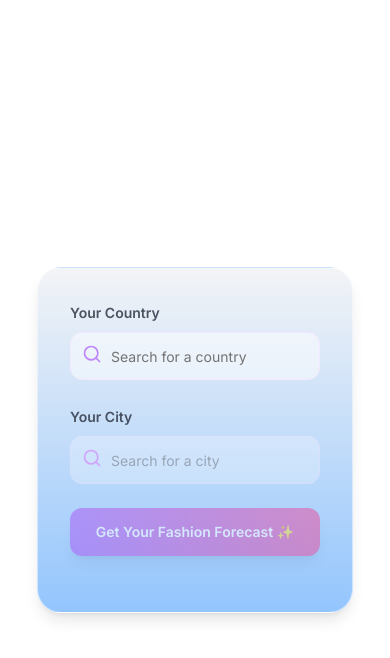
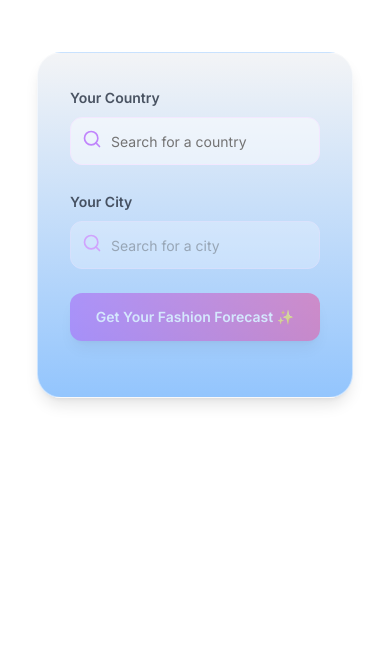
Before and after one commit to nobodyknows44/what2wear, a Next.js app: page / in a window 390 px wide. Shown: the top 658 px of the page. Built offline with nearby package versions, Linux system fonts and the light colour scheme.

Commit message:
fix of scroll on smartphone

```diff
--- a/app/components/WeatherDashboard.tsx
+++ b/app/components/WeatherDashboard.tsx
@@ -160,7 +160,8 @@ export default function WeatherDashboard({ showRecommendations, setShowRecommend
   }
 
   return (
-    <Card className={`w-[90%] max-w-3xl mx-auto backdrop-blur-sm bg-white/90 border border-white/50 shadow-lg rounded-3xl ${!showRecommendations ? 'max-w-md' : ''}`}>
+    <section className="w-full min-h-screen overflow-y-auto pb-20">
+      <Card className={`w-[90%] max-w-3xl mx-auto my-4 backdrop-blur-sm bg-white/90 border border-white/50 shadow-lg rounded-3xl ${!showRecommendations ? 'max-w-md' : ''}`}>
         {!showRecommendations ? (
           <CardContent className="my-8 px-8">
             <form onSubmit={handleSubmit} className="space-y-6">
@@ -257,9 +258,9 @@ export default function WeatherDashboard({ showRecommendations, setShowRecommend
             </form>
           </CardContent>
         ) : (
-        <CardContent className="p-8">
+          <CardContent className="p-4 md:p-8 overflow-y-auto">
             {weather && recommendations && (
-            <div className="space-y-8">
+              <div className="space-y-6 md:space-y-8">
                 <div className="text-center space-y-2">
                   <h2 className="text-3xl font-bold text-purple-600">
                     Fashion Forecast
@@ -357,10 +358,10 @@ export default function WeatherDashboard({ showRecommendations, setShowRecommend
               </div>
             )}
 
-          <div className="flex justify-center mt-8">
+            <div className="flex justify-center mt-6 md:mt-8 pb-4">
               <Button
                 variant="outline"
-              className="w-[400px] h-10 bg-gradient-to-r from-purple-500 to-pink-500 hover:from-purple-600 hover:to-pink-600 text-white rounded-xl font-semibold shadow-lg transition-all duration-300"
+                className="w-full md:w-[400px] h-10 bg-gradient-to-r from-purple-500 to-pink-500 hover:from-purple-600 hover:to-pink-600 text-white rounded-xl font-semibold shadow-lg transition-all duration-300"
                 onClick={() => setShowRecommendations(false)}
               >
                 <ArrowLeft className="mr-2 h-4 w-4" /> Back to Fashion Machine
@@ -369,5 +370,6 @@ export default function WeatherDashboard({ showRecommendations, setShowRecommend
           </CardContent>
         )}
       </Card>
+    </section>
   )
 }
```
Lines whose indentation alone changed are shown as unchanged.
